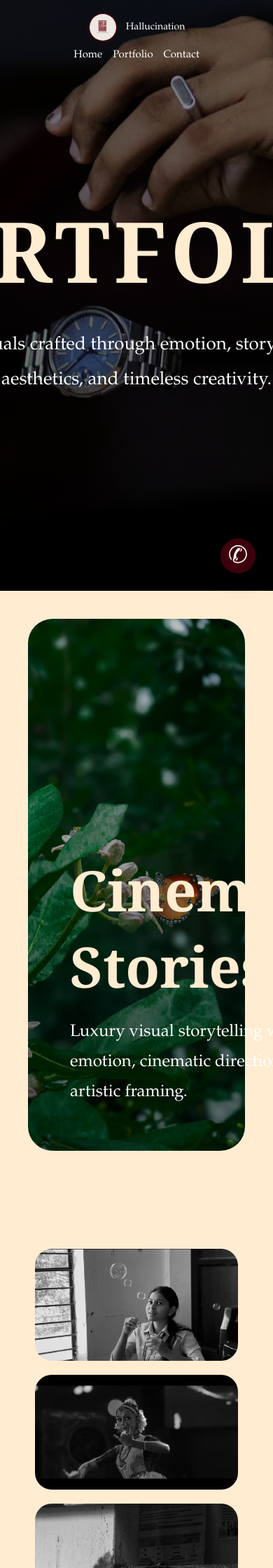
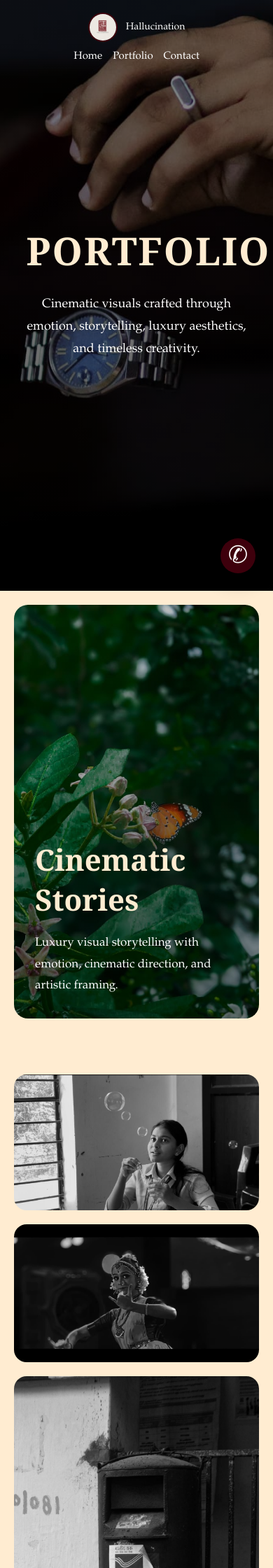
Before and after one commit to shessy-06/hallucination, a Django app: page /portfolio/ in a window 390 px wide; the page is wider, and only the part inside the window is pictured. Shown: the top 2240 px of that part at 70% size. Run offline with Django 5.2, Linux system fonts and the light colour scheme.

Commit message:
Responsive portfolio fixed

```diff
--- a/static/css/style.css
+++ b/static/css/style.css
@@ -42,10 +40,6 @@ nav{
 
     z-index:1000;
 
-    flex-wrap:wrap;
-
-    gap:15px;
-
     background:transparent;
 }
 
@@ -75,18 +65,20 @@ nav{
     border:2px solid #3E000C;
 }
 
+.nav-links{
+    display:flex;
+    align-items:center;
+    gap:30px;
+}
+
 .nav-links a{
     text-decoration:none;
 
     color:white;
 
-    margin-left:35px;
-
     font-size:18px;
 
     transition:0.3s;
-
-    font-family:"Baskerville","Garamond",serif;
 }
 
 .nav-links a:hover{
@@ -119,36 +110,41 @@ nav{
     padding:20px;
 }
 
+.hero-content{
+    width:90%;
+    max-width:900px;
+}
+
 .hero h1{
-    font-size:clamp(45px, 8vw, 90px);
+    font-size:clamp(45px, 8vw, 95px);
 
     font-weight:900;
 
     letter-spacing:-2px;
 
-    text-transform:capitalize;
-
     color:#FFECD1;
 
     margin-bottom:20px;
 
-    font-family:"Baskerville","Garamond",serif;
+    line-height:1;
 }
 
 .hero p{
-    font-size:clamp(15px, 3vw, 24px);
-
-    max-width:850px;
+    font-size:clamp(15px, 2.5vw, 24px);
 
     line-height:1.8;
 
     color:#fff1df;
+
+    max-width:800px;
+
+    margin:auto;
 }
 
 .hero button{
-    margin-top:45px;
+    margin-top:40px;
 
-    padding:18px 55px;
+    padding:16px 45px;
 
     background:#FFECD1;
 
@@ -316,46 +307,29 @@ footer p{
 
 
 
-
+/* ================= GLOBAL ================= */
 
 img{
     display:block;
+    max-width:100%;
 }
 
-@media(max-width:768px){
 
-    nav{
-        padding:20px;
-    }
 
-    .hero{
-        padding:40px 20px;
-        text-align:center;
-    }
-
-    .hero h1{
-        font-size:50px;
-        line-height:1.1;
-    }
-
-    .hero p{
-        font-size:16px;
-    }
-
-}
+/* ================= MOBILE ================= */
 
 @media(max-width:768px){
 
     nav{
         width:100%;
+
         padding:18px 15px;
 
         flex-direction:column;
 
-        gap:10px;
+        gap:12px;
 
         top:0;
-
         left:0;
 
         transform:none;
@@ -433,3 +405,183 @@ img{
     }
 
 }
+
+/* ================= MOBILE RESPONSIVE ================= */
+
+@media(max-width:768px){
+
+    /* HERO */
+
+    .portfolio-hero{
+        padding:120px 20px 60px;
+        height:auto !important;
+        min-height:100vh;
+    }
+
+    .portfolio-hero h1{
+        font-size:55px !important;
+        letter-spacing:2px !important;
+        line-height:1.1;
+    }
+
+    .portfolio-hero p{
+        font-size:18px !important;
+        line-height:1.8 !important;
+    }
+
+
+
+    /* FEATURE SECTION */
+
+    .feature-section{
+        padding:20px !important;
+    }
+
+    .feature-box{
+        height:70vh !important;
+        border-radius:20px !important;
+        background-position:center !important;
+    }
+
+    .feature-content{
+        padding:30px !important;
+    }
+
+    .feature-content h1{
+        font-size:42px !important;
+    }
+
+    .feature-content p{
+        font-size:17px !important;
+    }
+
+
+
+    /* MASONRY */
+
+    .gallery-section{
+        padding:60px 20px !important;
+    }
+
+    .masonry-gallery{
+        columns:1 250px !important;
+    }
+
+    .masonry-gallery img{
+        border-radius:18px !important;
+    }
+
+
+
+    /* FULLSCREEN IMAGE */
+
+    .fullscreen-image{
+        height:80vh !important;
+        padding:20px !important;
+        background-position:center !important;
+    }
+
+    .fullscreen-content h1{
+        font-size:48px !important;
+        line-height:1.2;
+    }
+
+    .fullscreen-content p{
+        font-size:18px !important;
+    }
+
+
+
+    /* GRID */
+
+    .cinematic-grid{
+        padding:70px 20px !important;
+    }
+
+    .grid-container{
+        grid-template-columns:1fr !important;
+    }
+
+    .big-grid{
+        height:400px !important;
+    }
+
+    .small1,
+    .small2{
+        height:250px !important;
+    }
+
+
+
+    /* QUOTE */
+
+    .quote-section{
+        height:60vh !important;
+        padding:20px !important;
+    }
+
+    .quote-section h1{
+        font-size:40px !important;
+        line-height:1.5;
+    }
+
+
+
+    /* VIDEO SECTION */
+
+    .video-section{
+        padding:70px 20px !important;
+    }
+
+    .video-section h1{
+        font-size:45px !important;
+        margin-bottom:50px !important;
+    }
+
+    .video-grid{
+        grid-template-columns:1fr !important;
+    }
+
+    .video-box video{
+        height:400px !important;
+    }
+
+    .video-overlay{
+        padding:25px !important;
+    }
+
+    .video-overlay p{
+        font-size:16px !important;
+    }
+
+
+
+    /* SHOWREEL */
+
+    .showreel-section{
+        height:90vh !important;
+    }
+
+    .showreel-content{
+        padding:20px !important;
+    }
+
+    .showreel-content h1{
+        font-size:50px !important;
+        line-height:1.1;
+    }
+
+    .showreel-content p{
+        font-size:18px !important;
+        line-height:1.8;
+    }
+
+
+
+    /* FOOTER */
+
+    .portfolio-footer{
+        padding:30px 20px !important;
+    }
+
+}
--- a/templates/portfolio.html
+++ b/templates/portfolio.html
@@ -6,7 +6,7 @@
 
 <!-- HERO -->
 
-<section style="
+<section class="portfolio-hero" style="
 height:100vh;
 
 background:
@@ -22,7 +22,7 @@ align-items:center;
 text-align:center;
 padding:20px;">
 
-    <div>
+    <div class="hero-content">
 
         <h1 style="
         font-size:120px;
@@ -56,12 +56,12 @@ padding:20px;">
 
 <!-- BIG FEATURE IMAGE -->
 
-<section style="
+<section class="feature-section" style="
 padding:40px;
 background:#FFECD1;">
 
-    <div style="
-    height:90vh;
+    <div class="feature-box" style="
+height:90vh;
 
     border-radius:35px;
 
@@ -75,7 +75,7 @@ background:#FFECD1;">
     display:flex;
     align-items:end;">
 
-        <div style="padding:60px;">
+        <div class="feature-content" style="padding:60px;">
 
             <h1 style="
             color:#FFECD1;
@@ -110,12 +110,12 @@ background:#FFECD1;">
 
 <!-- MASONRY STYLE GRID -->
 
-<section style="
+<section class="gallery-section" style="
 padding:100px 50px;
 background:#FFECD1;">
 
-    <div style="
-    columns:3 320px;
+    <div class="masonry-gallery" style="
+columns:3 320px;
     column-gap:20px;">
 
 
```
Also changed, not shown: other parts of static/css/style.css (+34 -48 lines), other parts of templates/portfolio.html (+20 -38 lines).
